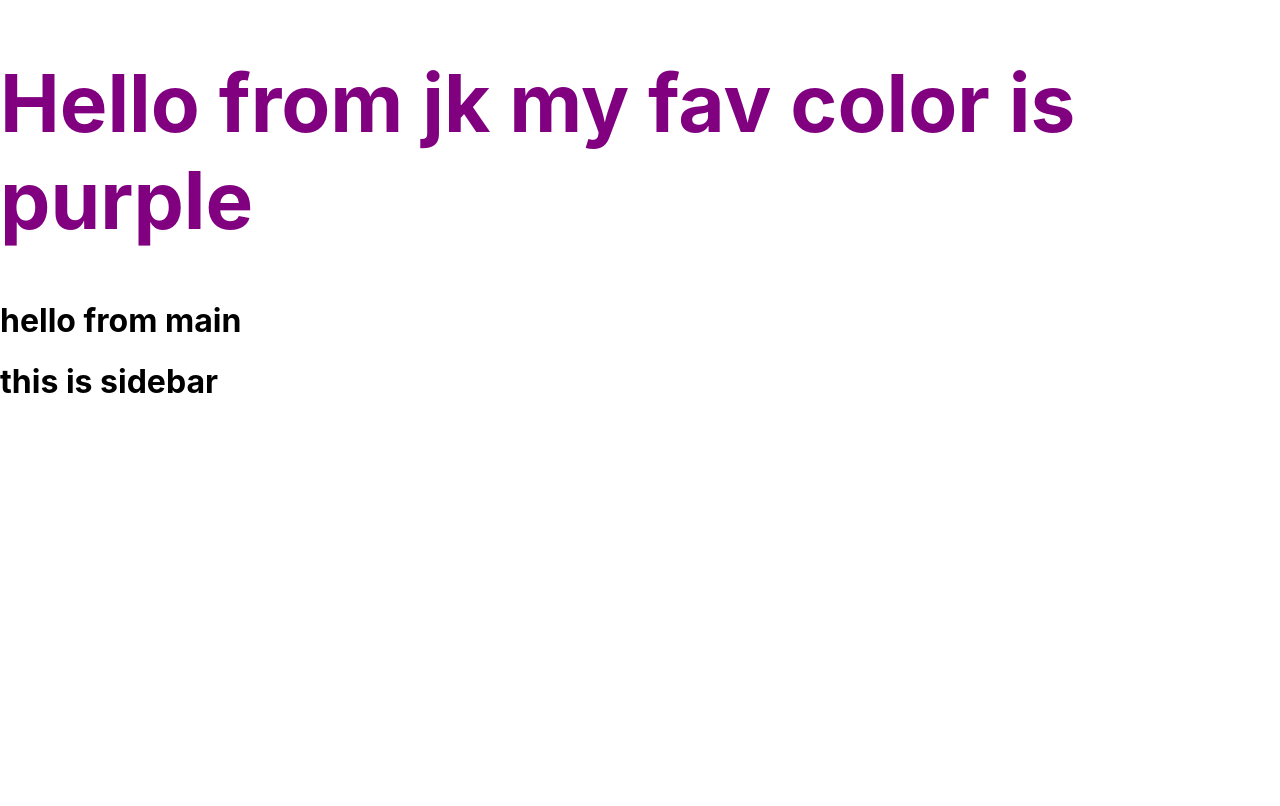
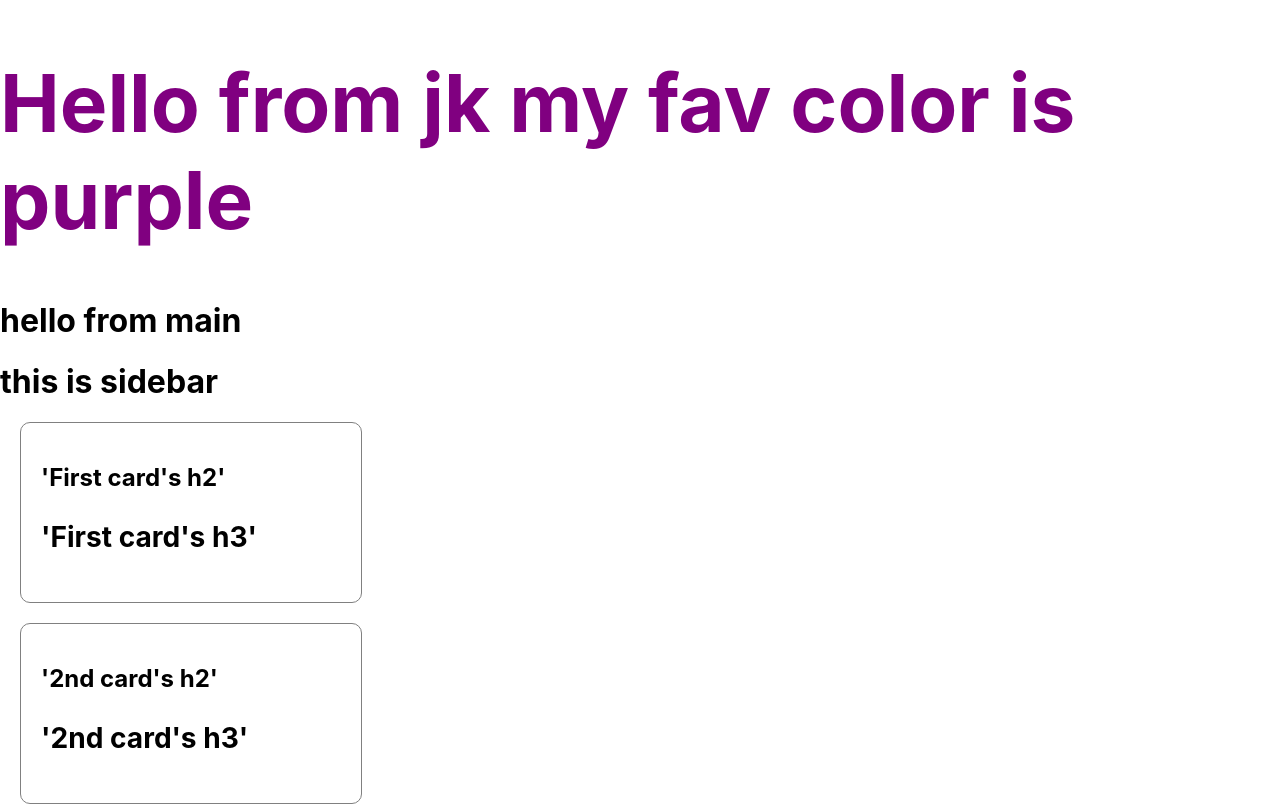
Before and after one commit to rihannas/Frontend-Projects, a React (Create React App) app in the folder Meta-Frontend/react/create_component/: page / in a window 1280 px wide. Shown: the top 806 px of the page. Built offline with nearby package versions, Linux system fonts and the light colour scheme.

Commit message:
card component

```diff
--- a/Meta-Frontend/react/create_component/src/App.css
+++ b/Meta-Frontend/react/create_component/src/App.css
@@ -1,38 +1,7 @@
-.App {
-  text-align: center;
+.card {
+margin: 20px;
+max-width: 300px;
+border: 1px solid gray;
+padding: 20px;
+border-radius: 10px;
 }
-
-.App-logo {
-  height: 40vmin;
-  pointer-events: none;
-}
-
-@media (prefers-reduced-motion: no-preference) {
-  .App-logo {
-    animation: App-logo-spin infinite 20s linear;
-  }
-}
-
-.App-header {
-  background-color: #282c34;
-  min-height: 100vh;
-  display: flex;
-  flex-direction: column;
-  align-items: center;
-  justify-content: center;
-  font-size: calc(10px + 2vmin);
-  color: white;
-}
-
-.App-link {
-  color: #61dafb;
-}
-
-@keyframes App-logo-spin {
-  from {
-    transform: rotate(0deg);
-  }
-  to {
-    transform: rotate(360deg);
-  }
-}
--- a/Meta-Frontend/react/create_component/src/App.js
+++ b/Meta-Frontend/react/create_component/src/App.js
@@ -3,6 +3,7 @@ import './App.css';
 import Header from './components/Header';
 import Main from './components/Main';
 import Sidebar from './components/Sidebar';
+import Card from './components/Card';
 
 function App() {
   return (
@@ -10,6 +11,12 @@ function App() {
       <Header name='jk' color='purple'/>
       <Main greet='hello'/>
       <Sidebar info='this is sidebar'/>
+      <div className="App">
+        <Card h2="First card's h2" h3="First card's h3"/>
+        <Card h2="2nd card's h2" h3="2nd card's h3"/>
+        <Card h2="3rd card's h2" h3="3rd card's h3"/>
+      </div>
+
     </div>
 
     );
--- /dev/null
+++ b/Meta-Frontend/react/create_component/src/components/Card.js
@@ -0,0 +1,14 @@
+const Card = (props) => {
+    return (
+        <div className='card'>
+            <h2>
+                '{props.h2}'
+                <h3>
+                    '{props.h3}'
+                </h3>
+            </h2>
+        </div>
+    )
+}
+
+export default Card
```
